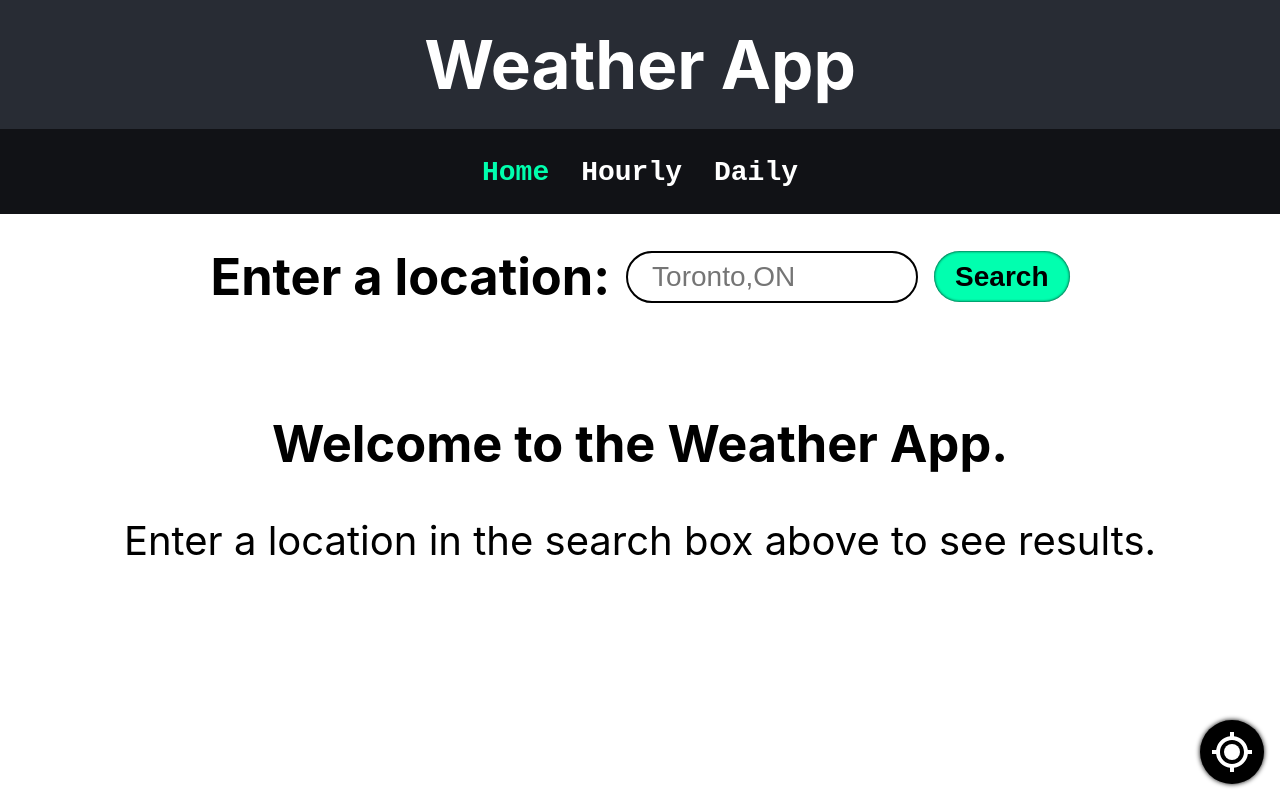
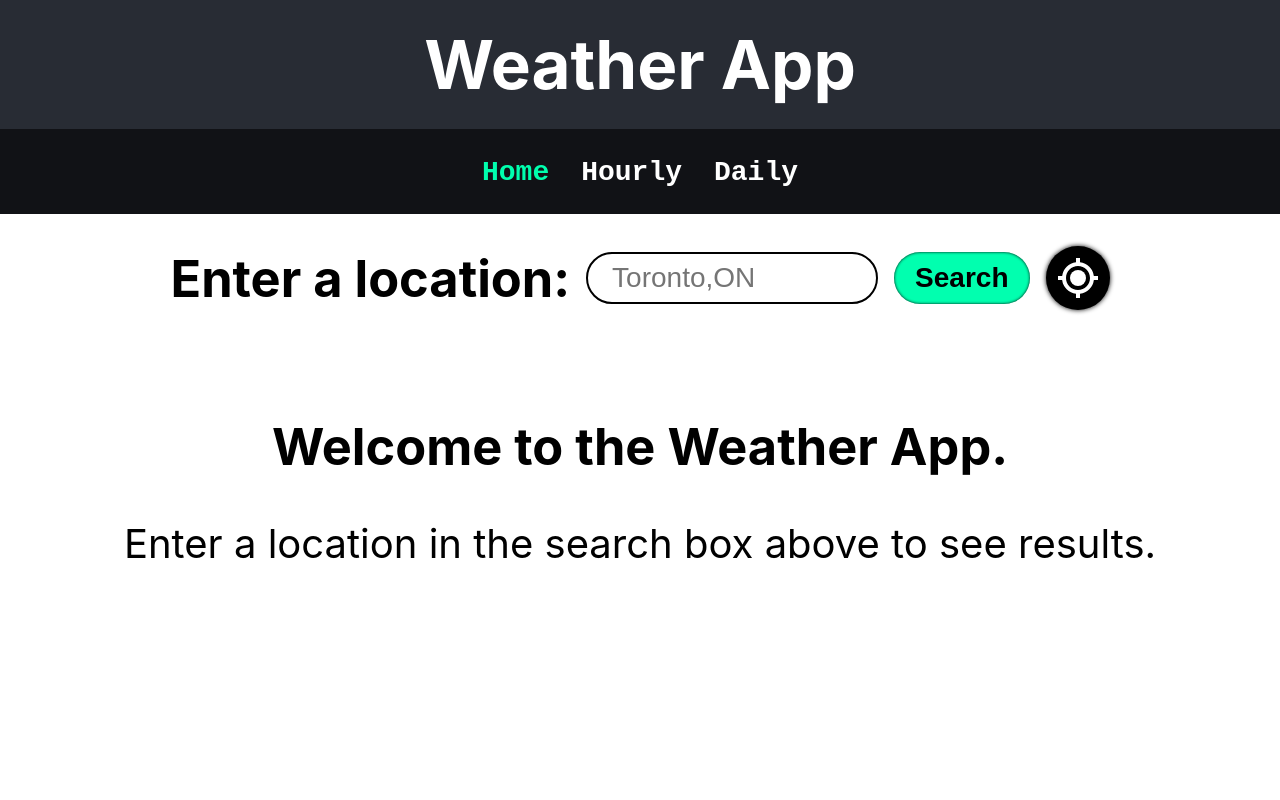
Before and after one commit to maha0134/React-weather-app, a React (Create React App) app: page /#/home in a window 1280 px wide. Built offline with nearby package versions, Linux system fonts and the light colour scheme; no server answers.

Commit message:
location button position fixed

```diff
--- a/src/components/Form/Form.js
+++ b/src/components/Form/Form.js
@@ -1,5 +1,6 @@
 import './form.css'
-export default function Form({onSubmit}) {
+import {BiCurrentLocation} from 'react-icons/bi'
+export default function Form({onSubmit,onClick}) {
   return(
     <form onSubmit={onSubmit}>
         <h2>Enter a location:</h2>
@@ -10,6 +11,7 @@ export default function Form({onSubmit}) {
         <button className="btn" type="submit">
           Search
         </button>
+        <BiCurrentLocation className="location-icon" onClick={onClick}/>
       </form>
   )
 }
--- a/src/components/Form/form.css
+++ b/src/components/Form/form.css
@@ -21,13 +21,23 @@ form input {
   border: black solid 0.125rem;
   border-radius: 5rem;
 }
-
+.location-icon{
+  font-size: 3rem;
+  position: fixed;
+  bottom: 1rem;
+  right: 1rem;
+  padding:0.5rem;
+  border-radius: 5rem;
+  box-shadow: 0 0 5px black;
+  background-color: black;
+  color: white;
+  cursor: pointer;
+}
 @media only screen and (min-width: 45em) {
   form {
-    padding: 1rem 1rem 0;
-    text-align: center;
     flex-direction: row;
     justify-content: center;
+    position: relative;
   }
 
   form input,
@@ -39,6 +49,9 @@ form input {
     padding: 0.5rem 1.5rem;
     border: black solid 0.125rem;
     border-radius: 5rem;
-    width: 15rem;
+    max-width: 15rem;
+  }
+  .location-icon{
+    position: static;
   }
 }
--- a/src/components/Main/Main.js
+++ b/src/components/Main/Main.js
@@ -127,7 +127,8 @@ function Main({ position }) {
 
   return (
     <main>
-      <Form onSubmit={formSubmitted} />
+      <Form onSubmit={formSubmitted} onClick={showCurrentLocation}/>
+
       {isFetching && <Loader />}
       {!location && !fetchFail && <WelcomeSection />}
       <Routes>
@@ -165,7 +166,7 @@ function Main({ position }) {
         <Route path="*" element={<Navigate to="/home" />} />
       </Routes>
       {locationArray.length > 0 && <Aside locationArray={locationArray} onClick={handleClick}/>}
-      <BiCurrentLocation className="location-icon" onClick={showCurrentLocation}/>
+
       {!locationPermission && <LocationPermission />}
     </main>
   );
--- a/src/components/Main/main.css
+++ b/src/components/Main/main.css
@@ -53,18 +53,7 @@ main {
   text-align: center;
 }
 
-.location-icon{
-  font-size: 3rem;
-  position: fixed;
-  bottom: 1rem;
-  right: 1rem;
-  padding:0.5rem;
-  border-radius: 5rem;
-  box-shadow: 0 0 5px black;
-  background-color: black;
-  color: white;
-  cursor: pointer;
-}
+
 @media only screen and (min-width: 45em) {
   main {
     display: flex;
```
